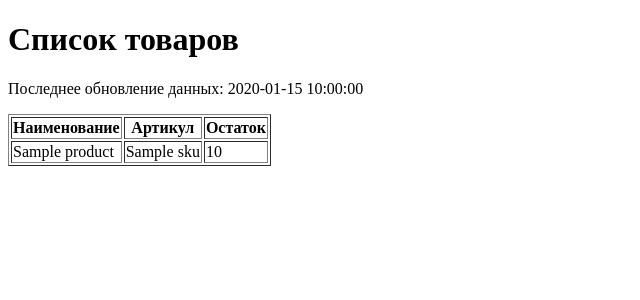
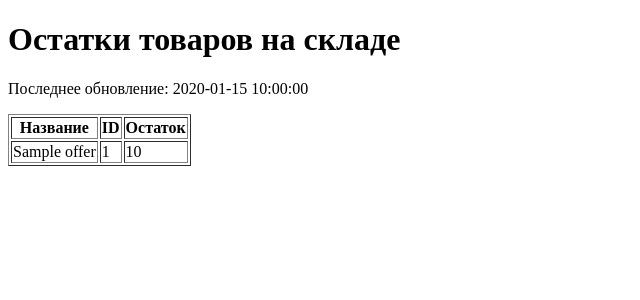
Before and after one commit to kkkola000/stock, a Flask app: template templates/index.html in a window 1280 px wide. Shown: the top 300 px of the page, without its empty margins (0-640 px from the left). Run offline with Flask 3, Linux system fonts and the light colour scheme; the template is opened without the code that fills it: most values are stand-ins (such as "Sample title", 1, 10 or a date in 2020).

Commit message:
Update index.html

```diff
--- a/templates/index.html
+++ b/templates/index.html
@@ -1,27 +1,27 @@
 <!DOCTYPE html>
-<html lang="en">
+<html lang="ru">
 <head>
     <meta charset="UTF-8">
     <meta name="viewport" content="width=device-width, initial-scale=1.0">
-    <title>Товары</title>
+    <title>Остатки на складе</title>
 </head>
 <body>
-    <h1>Список товаров</h1>
-    <p>Последнее обновление данных: {{ update_date }}</p>
+    <h1>Остатки товаров на складе</h1>
+    <p>Последнее обновление: {{ date }}</p>
     <table border="1">
         <thead>
             <tr>
-                <th>Наименование</th>
-                <th>Артикул</th>
+                <th>Название</th>
+                <th>ID</th>
                 <th>Остаток</th>
             </tr>
         </thead>
         <tbody>
-            {% for product in products %}
+            {% for offer in offers %}
             <tr>
-                <td>{{ product.name }}</td>
-                <td>{{ product.sku }}</td>
-                <td>{{ product.stock }}</td>
+                <td>{{ offer.name }}</td>
+                <td>{{ offer.id }}</td>
+                <td>{{ offer.stock_quantity }}</td>
             </tr>
             {% endfor %}
         </tbody>
```
